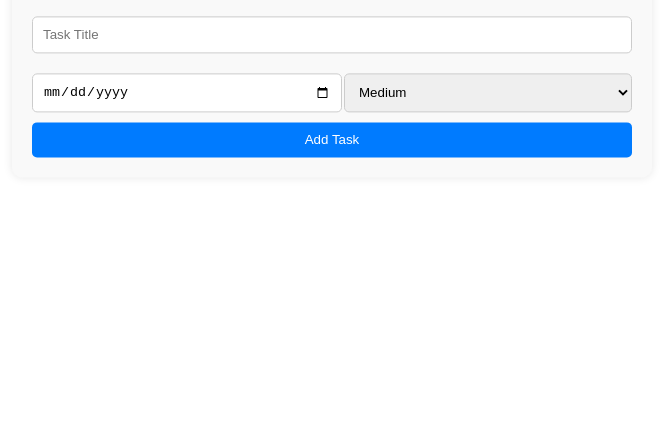
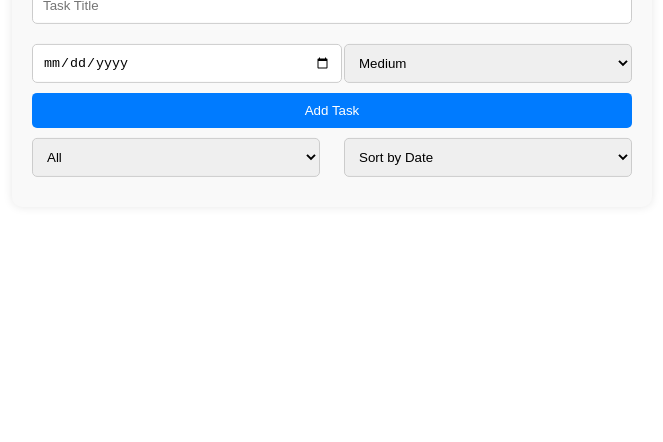
Before and after one commit to mohamedarifhussain/TASK-MANAGER-APP, a plain HTML site: page index.html in a window 1280 px wide. Shown: the part 358-800 px from the top of the page, without its empty margins (308-971 px from the left). Drawn offline with Linux system fonts and the light colour scheme.

Commit message:
Update index.html

```diff
--- a/index.html
+++ b/index.html
@@ -191,6 +191,17 @@
             </div>
             <button class="add-task" onclick="addTask()">Add Task</button>
         </div>
+<div class="input-row">
+    <select id="filterStatus" onchange="loadTasks()">
+                <option value="All">All</option>
+                <option value="Completed">Completed</option>
+                <option value="Pending">Pending</option>
+            </select>
+    <select id="sortBy" onchange="loadTasks()">
+                <option value="Date">Sort by Date</option>
+                <option value="Priority">Sort by Priority</option>
+            </select>
+        </div>
         <div id="taskList"></div>
     </div>
 
@@ -227,6 +238,23 @@
             let taskList = document.getElementById("taskList");
             taskList.innerHTML = "";
             let tasks = JSON.parse(localStorage.getItem("tasks")) || [];
+            let filterStatus = document.getElementById("filterStatus").value;
+            let sortBy = document.getElementById("sortBy").value;
+
+            // Filter tasks based on status
+            if (filterStatus === "Completed") {
+                tasks = tasks.filter(task => task.completed);
+            } else if (filterStatus === "Pending") {
+                tasks = tasks.filter(task => !task.completed);
+            }
+
+            // Sort tasks based on selected criteria
+            if (sortBy === "Date") {
+                tasks.sort((a, b) => new Date(a.date) - new Date(b.date));
+            } else if (sortBy === "Priority") {
+                const priorityOrder = { "High": 1, "Medium": 2, "Low": 3 };
+                tasks.sort((a, b) => priorityOrder[a.priority] - priorityOrder[b.priority]);
+            }
 
             tasks.forEach(task => {
                 let taskDiv = document.createElement("div");
```
